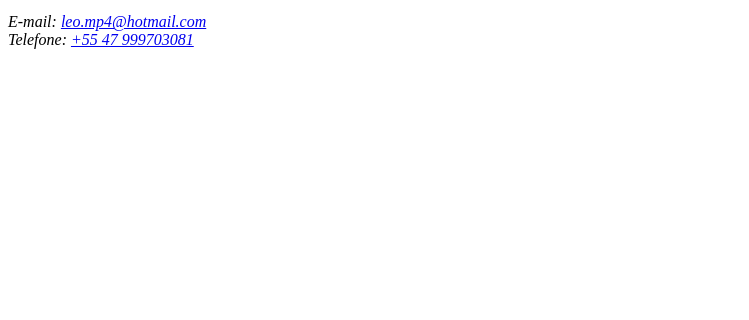
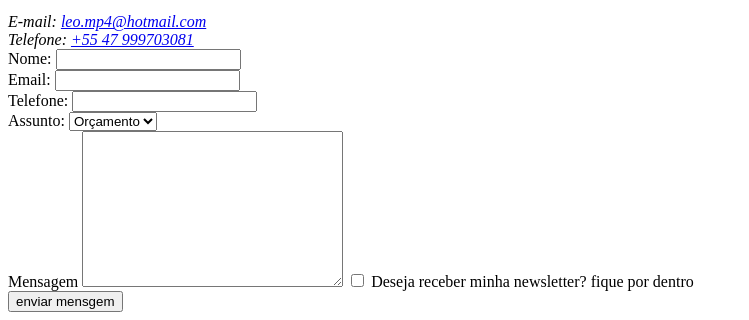
Before and after one commit to lyon13/teste, a plain HTML site: page portfólio.html in a window 1280 px wide. Shown: the part 631-951 px from the top of the page, without its empty margins (0-749 px from the left). Before the commit the page ends 800 px from the top, so only its background shows below. Drawn offline with Linux system fonts and the light colour scheme.

Commit message:
Update portfólio.html

```diff
--- a/portfólio.html
+++ b/portfólio.html
@@ -22,8 +22,7 @@
     </header>
     <section id="sobre">
         <h2>Sobre Mim</h2>
-        <img src="file:///C:/Users/Pichau/Downloads/Eu" title="imagem"
-            alt="erro">
+        <img src="file:///C:/Users/Pichau/Downloads/Eu" title="imagem" alt="erro">
         <article>
             <p>
                 Olá, Sou Leonardo Ribeiro de Souza
@@ -59,6 +58,27 @@
                 E-mail: <a href="mailto">leo.mp4@hotmail.com</a> <br>
                 Telefone: <a href="tel:">+55 47 999703081</a>
             </address>
+            <form action="">
+                <label for="Nome">Nome: </label>
+                <input type="text" id="nome" name="nome" required> <br>
+                <label for="email">Email: </label>
+                <input type="email" id="email" name="email" required> <br>
+                <label for="Telefone">Telefone: </label>
+                <input type="tel" id="telefone" name="telefone"> <br>
+
+                <Label for="assunto">Assunto: </Label>
+                <select name="assunto" id="assunto">
+                    <option value="orcamento">Orçamento</option>
+                    <option value="duvida">Duvida</option>
+                    <option value="outro">Outro</option>
+                </select> <br>
+                <Label for="mensagem">Mensagem</Label>
+                <textarea name="mensagem" id="mensagem" cols="30" rows="10"></textarea>
+                <input type="checkbox" name="inscricao" id="inscricao">
+                <label for="inscricao">Deseja receber minha newsletter? fique por dentro</label> <br>
+
+                <input type="submit" value="enviar mensgem" required>
+            </form>
 
         </section>
 
```
